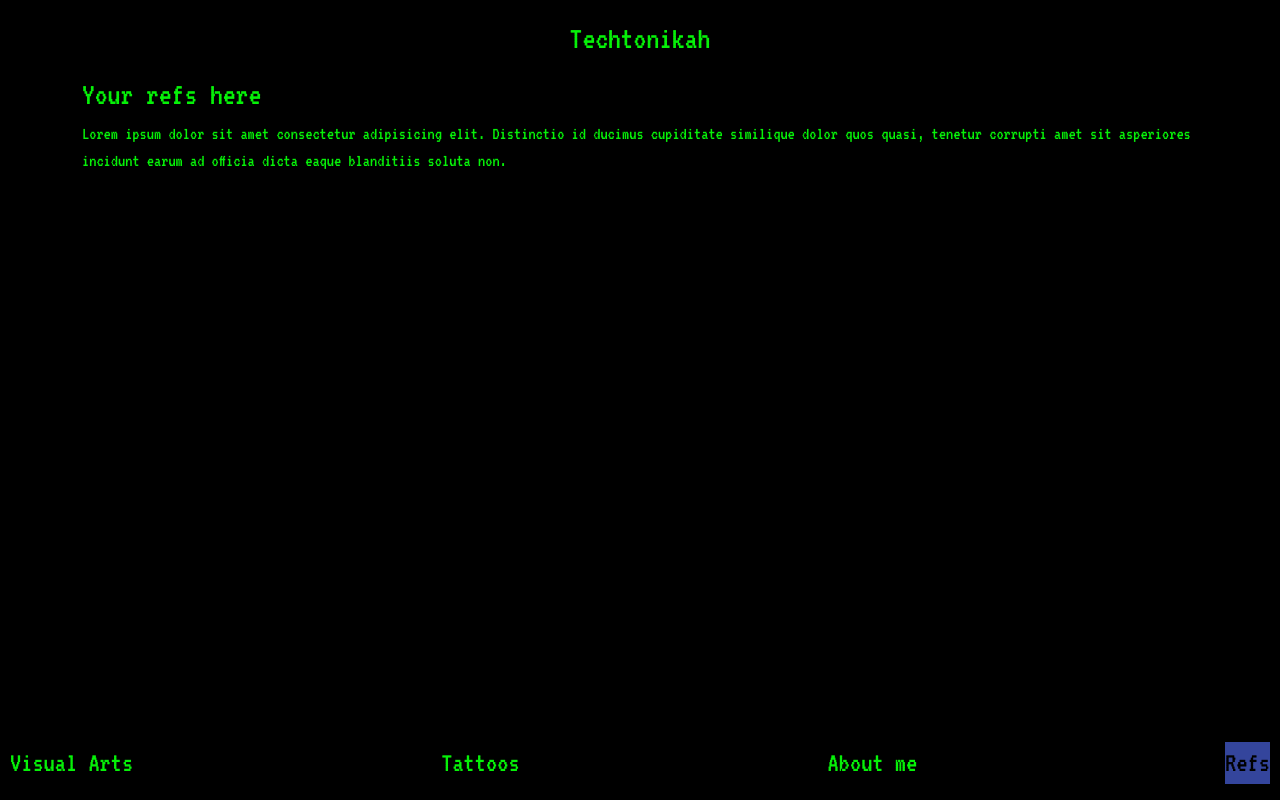
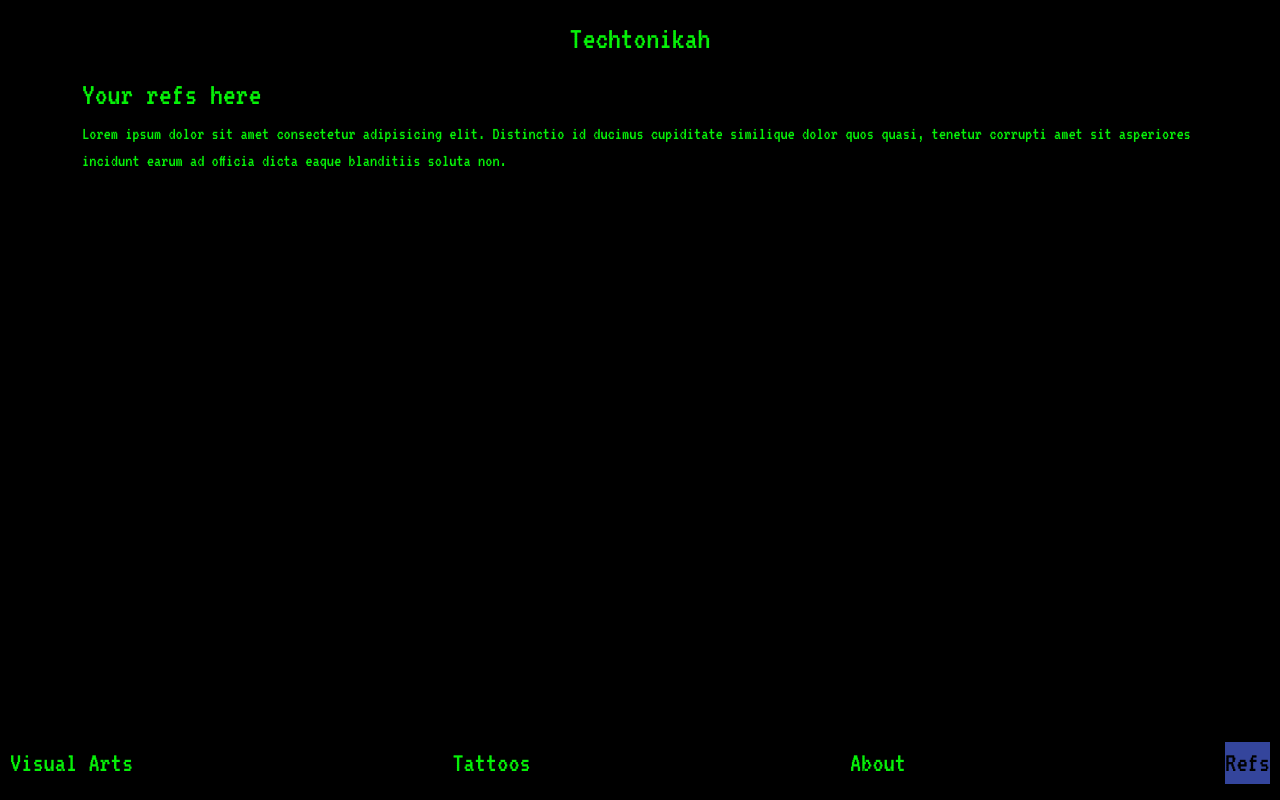
Before and after one commit to missatoy/techtonikah, a React (Vite) app: page /refs in a window 1280 px wide. Built offline with nearby package versions, Linux system fonts and the light colour scheme.

Commit message:
changed about me to about

```diff
--- a/src/components/Navbar.jsx
+++ b/src/components/Navbar.jsx
@@ -11,7 +11,7 @@ export default function Navbar() {
       <div className="navbar">
         <NavLink to="/visual-arts" className={isActive}>Visual Arts</NavLink>
         <NavLink to="/tattoos" className={isActive}>Tattoos</NavLink>
-        <NavLink to="/about" className={isActive}>About me</NavLink>
+        <NavLink to="/about" className={isActive}>About</NavLink>
         <NavLink to="/refs" className={isActive}>Refs</NavLink>
       </div>
     </>
```
